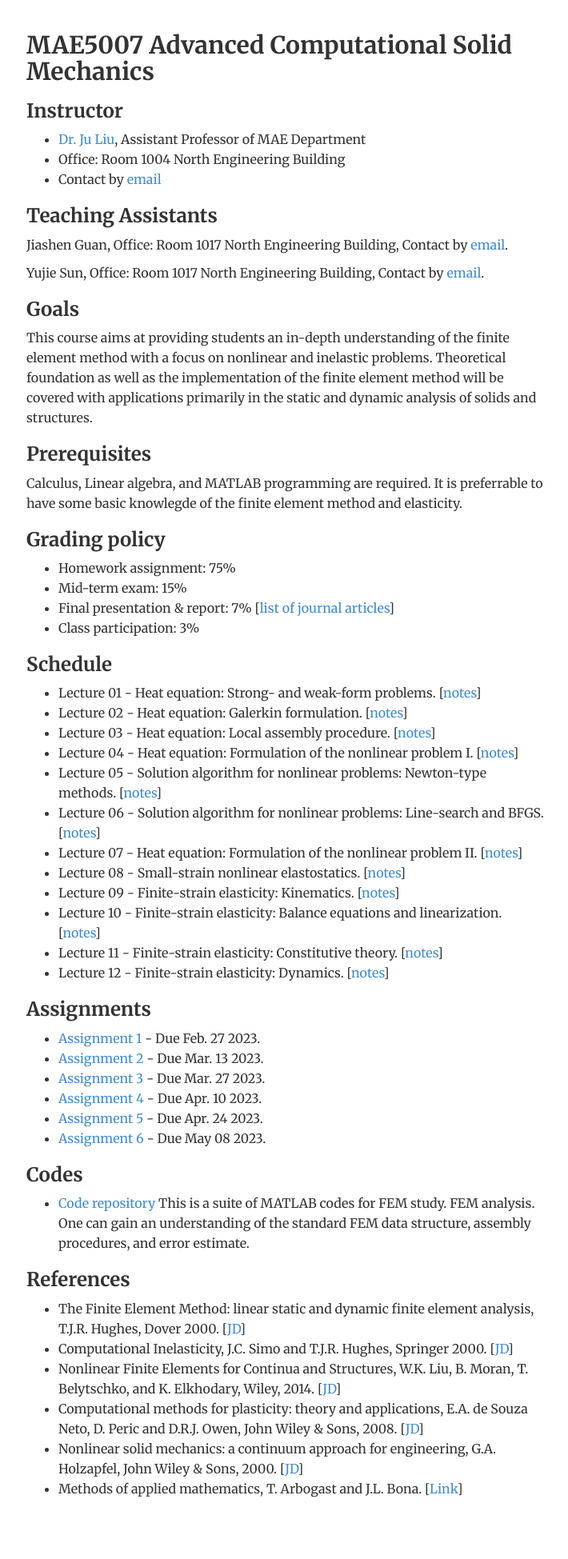
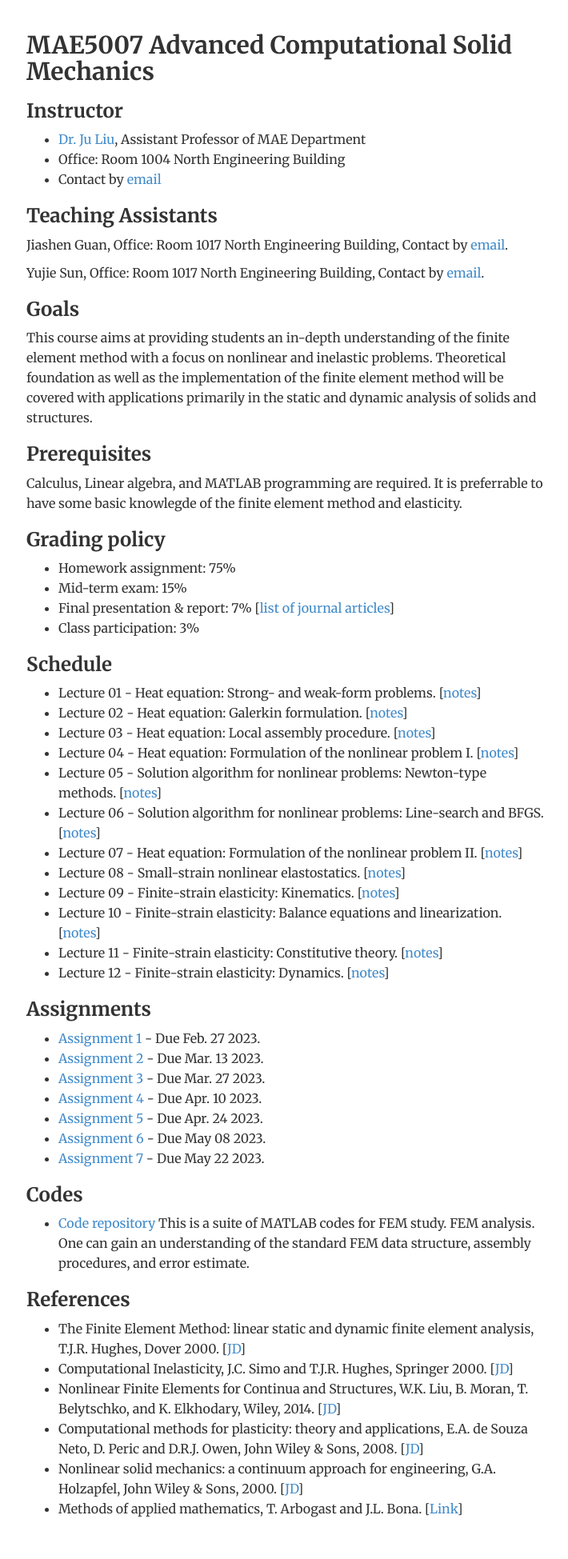
Before and after one commit to ju-liu/ju-liu.github.io, a Jekyll site: the page built from teaching/FEM-2023-Spring/index.html, in a window 1280 px wide. Shown: the whole page at 80% size, without its empty margins (283-993 px from the left). Built offline with Jekyll 4.4.1, drawn with Linux system fonts in a browser that asks for light colours; nearby versions of some CDN libraries; library files that are not in the unit come from our copies; before the commit the page ends 1924 px from its top, so only the background shows below that.

Commit message:
Update index.html

```diff
--- a/teaching/FEM-2023-Spring/index.html
+++ b/teaching/FEM-2023-Spring/index.html
@@ -58,6 +58,7 @@ description: Research of Dr. Ju Liu
   <li><a href="hw/HW-04.pdf">Assignment 4</a> - Due Apr. 10 2023.</li>
   <li><a href="hw/HW-05.pdf">Assignment 5</a> - Due Apr. 24 2023.</li>
   <li><a href="hw/HW-06.pdf">Assignment 6</a> - Due May 08 2023.</li>
+  <li><a href="hw/HW-07.pdf">Assignment 7</a> - Due May 22 2023.</li>
 </ul>
 
 <h3>Codes</h3>
```
